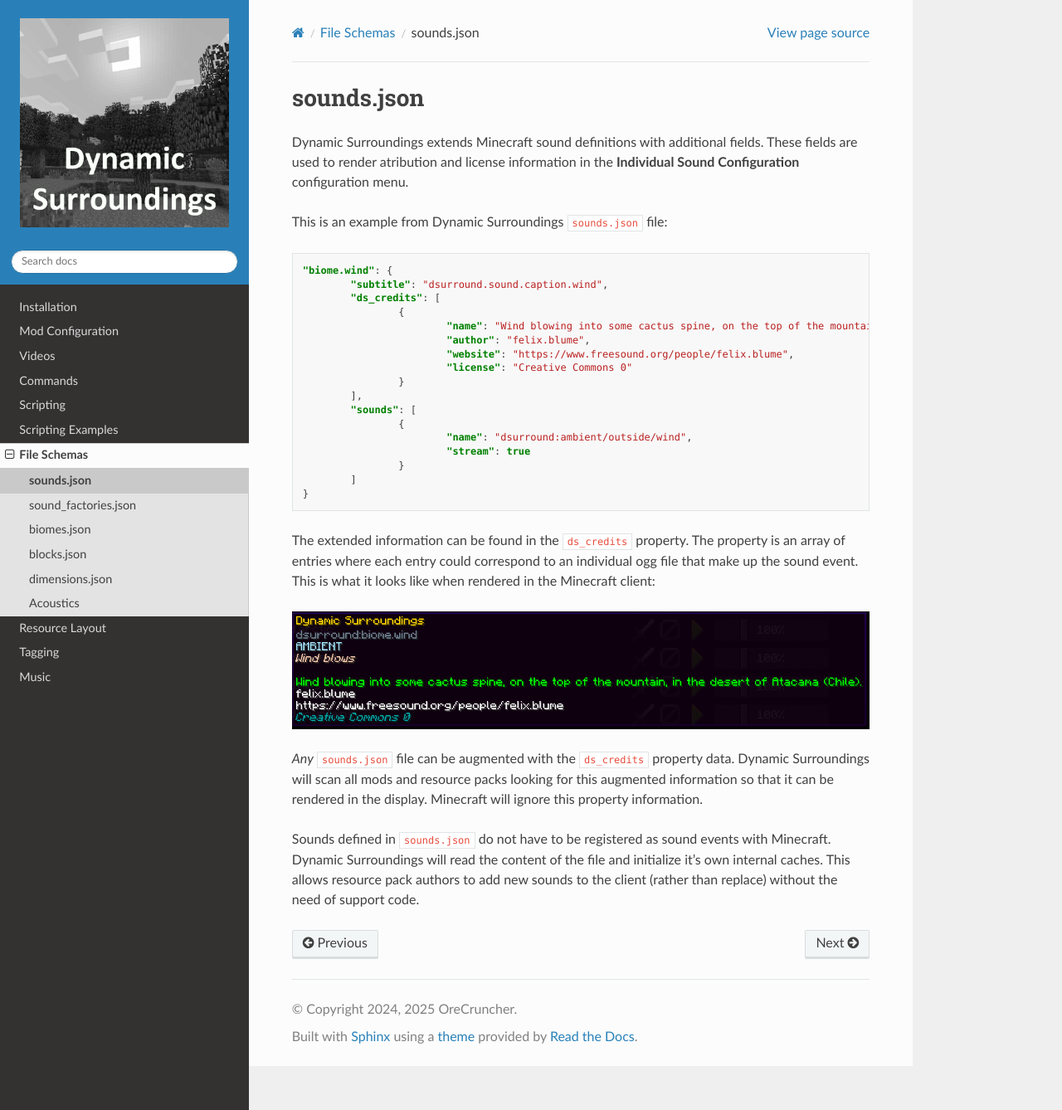
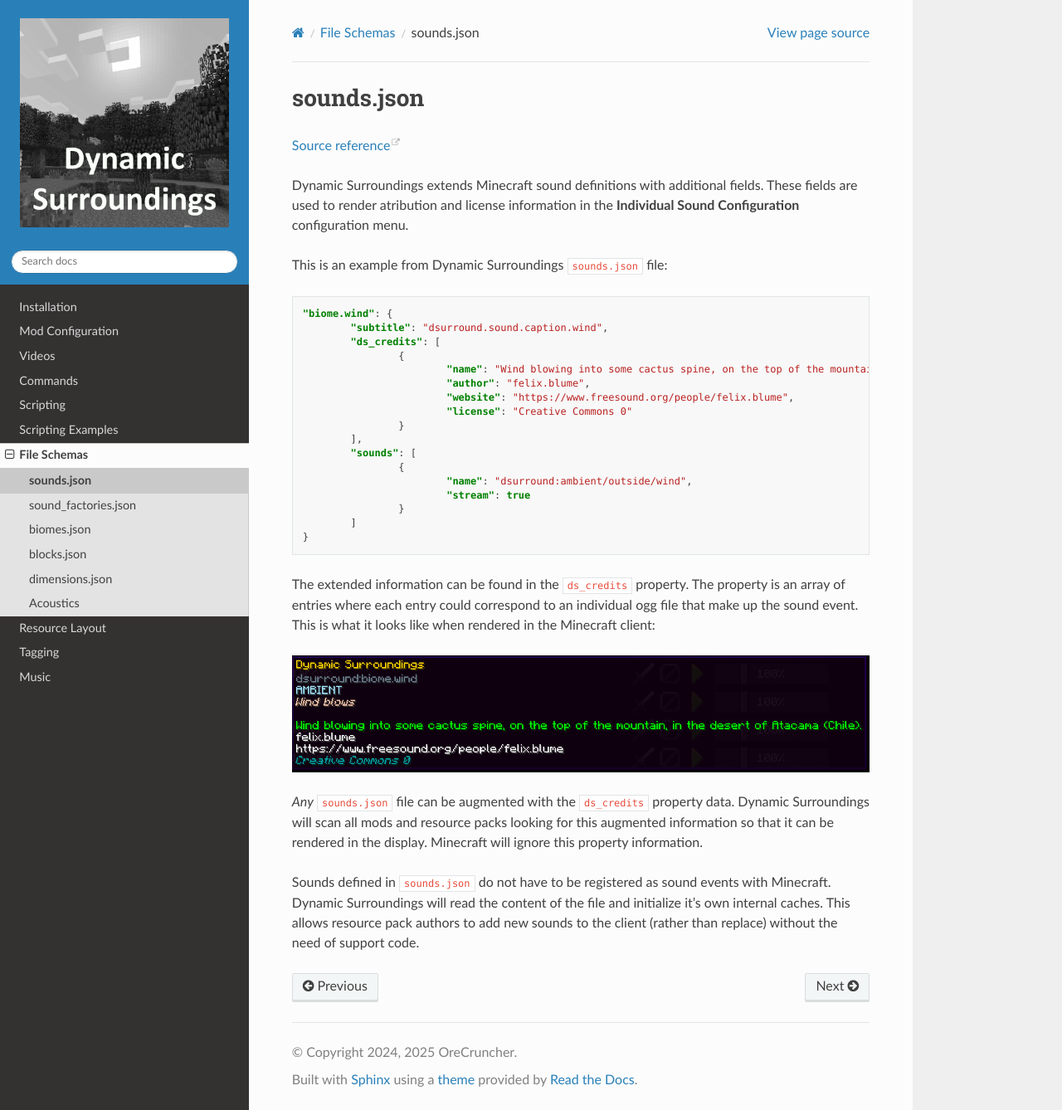
Before and after one commit to OreCruncher/DynamicSurroundingsDocs, a Sphinx documentation site: the page built from docs/source/schemas/sounds.rst, in a window 1280 px wide and 1338 px high. Shown: the whole window at 83% size. Built offline with Sphinx 7.4.7 and the Read the Docs theme 3.1.0, drawn with Linux system fonts in a browser that asks for light colours.

Commit message:
added source links to schema docs for reference

```diff
--- a/docs/source/schemas/biomes.rst
+++ b/docs/source/schemas/biomes.rst
@@ -3,6 +3,8 @@
 
 biomes.json
 ===========
+
+`Source reference <https://github.com/OreCruncher/DynamicSurroundingsFabric/blob/main/common/src/main/resources/assets/dsurround/dsconfigs/biomes.json>`_
 
 This ``biomes.json`` file is where all the rules for biome effects are configured. The file is a Json array of zero or more configuration rules. Any number of rules can be created
 based on what is needed.
--- a/docs/source/schemas/blocks.rst
+++ b/docs/source/schemas/blocks.rst
@@ -1,2 +1,4 @@
 blocks.json
 ===========
+
+`Source reference <https://github.com/OreCruncher/DynamicSurroundingsFabric/blob/main/common/src/main/resources/assets/dsurround/dsconfigs/blocks.json>`_
--- a/docs/source/schemas/dimensions.rst
+++ b/docs/source/schemas/dimensions.rst
@@ -1,2 +1,4 @@
 dimensions.json
 ===============
+
+`Source reference <https://github.com/OreCruncher/DynamicSurroundingsFabric/blob/main/common/src/main/resources/assets/dsurround/dsconfigs/dimensions.json>`_
--- a/docs/source/schemas/sound_factories.rst
+++ b/docs/source/schemas/sound_factories.rst
@@ -2,6 +2,8 @@
 
 sound_factories.json
 ====================
+
+`Source reference <https://github.com/OreCruncher/DynamicSurroundingsFabric/blob/main/common/src/main/resources/assets/dsurround/dsconfigs/sound_factories.json>`_
 
 Sound factories are the heart of most sound effects generated by Dynamic Surroundings. A factory combines a sound event with information that describe the properties of that sound
 when played. For example, a factory could generate a sound using the same sound event, but with varying pitch and volume.
--- a/docs/source/schemas/sounds.rst
+++ b/docs/source/schemas/sounds.rst
@@ -1,5 +1,9 @@
+.. role:: sectiontitle
+
 sounds.json
 ===========
+
+`Source reference <https://github.com/OreCruncher/DynamicSurroundingsFabric/blob/main/common/src/main/resources/assets/dsurround/sounds.json>`_
 
 Dynamic Surroundings extends Minecraft sound definitions with additional fields. These fields are used to render atribution and license information
 in the **Individual Sound Configuration** configuration menu.
```
